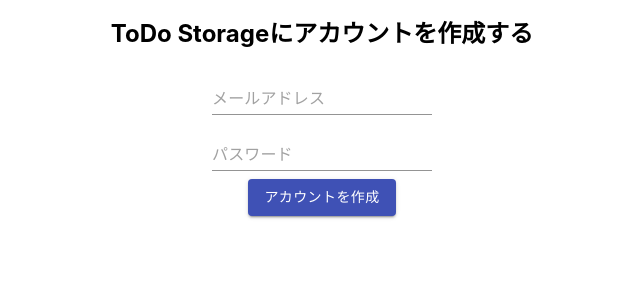
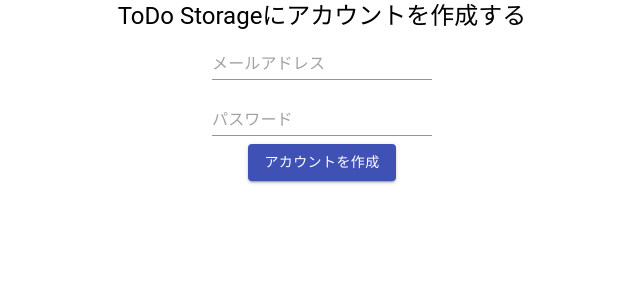
Before and after one commit to KituneUdon/todo-storage, a React (Create React App) app: page /singup in a window 1280 px wide. Shown: the top 300 px of the page, without its empty margins (318-958 px from the left). Built offline with nearby package versions, Linux system fonts and the light colour scheme.

Commit message:
#3 サインアップ機能を搭載した

```diff
--- a/package.json
+++ b/package.json
@@ -14,6 +14,7 @@
     "@types/node": "^12.0.0",
     "@types/react": "^17.0.0",
     "@types/react-dom": "^17.0.0",
+    "firebase": "^8.3.1",
     "react": "^17.0.2",
     "react-dom": "^17.0.2",
     "react-router-dom": "^5.2.0",
--- a/src/components/Singup.tsx
+++ b/src/components/Singup.tsx
@@ -1,35 +1,83 @@
-import React, { FC } from 'react';
-import { Button, TextField } from '@material-ui/core';
+import React, { FC, useState } from 'react';
+import { Button, TextField, Typography } from '@material-ui/core';
 import { css } from '@emotion/css';
-import { Link } from 'react-router-dom';
+import firebase from 'firebase/app';
+import { useHistory } from 'react-router-dom';
+import 'firebase/auth';
+import 'firebase/firestore';
 
 const container = css`
   width=100%;
   text-align: center;
 `;
 
-const Singup: FC = () => (
+// Your web app's Firebase configuration
+const firebaseConfig = {
+  apiKey: 'AIzaSyDaSy9QewHQkjzOIVYKaLPhu1OYJD8sqVY',
+  authDomain: 'todo-strage.firebaseapp.com',
+  projectId: 'todo-strage',
+  storageBucket: 'todo-strage.appspot.com',
+  messagingSenderId: '78223297020',
+  appId: '1:78223297020:web:d790b56cdd42121ab40a79',
+};
+// Initialize Firebase
+firebase.initializeApp(firebaseConfig);
+
+const Singup: FC = () => {
+  const [email, setEmail] = useState('');
+  const [password, setPassword] = useState('');
+  const [errorMessage, setErrorMessage] = useState('');
+  const history = useHistory();
+
+  const handleEmailChange = (event: React.ChangeEvent<HTMLInputElement>) => {
+    setEmail(event.target.value);
+  };
+
+  const handlePasswordChange = (event: React.ChangeEvent<HTMLInputElement>) => {
+    setPassword(event.target.value);
+  };
+
+  const createAccount = () => {
+    firebase
+      .auth()
+      .createUserWithEmailAndPassword(email, password)
+      .then(() => {
+        history.push('/todo');
+      })
+      .catch((error) => {
+        setErrorMessage(error);
+      });
+  };
+
+  return (
     <div className={container}>
-    <h2>ToDo Storageにアカウントを作成する</h2>
+      {errorMessage && <Typography>{errorMessage}</Typography>}
+      <Typography variant="h5">ToDo Storageにアカウントを作成する</Typography>
       <form>
         <div>
-        <TextField type="email" placeholder="メールアドレス" margin="normal" />
+          <TextField
+            type="email"
+            placeholder="メールアドレス"
+            margin="normal"
+            onChange={handleEmailChange}
+          />
         </div>
         <div>
-        <TextField type="password" placeholder="パスワード" margin="normal" />
+          <TextField
+            type="password"
+            placeholder="パスワード"
+            margin="normal"
+            onChange={handlePasswordChange}
+          />
         </div>
         <div>
-        <Button
-          variant="contained"
-          color="primary"
-          component={Link}
-          to="/login"
-        >
+          <Button variant="contained" color="primary" onClick={createAccount}>
             アカウントを作成
           </Button>
         </div>
       </form>
     </div>
   );
+};
 
 export default Singup;
```
Also changed, not shown: 1 other file (tests, documents, lock files or other folders). Lines whose indentation alone changed are shown as unchanged.
